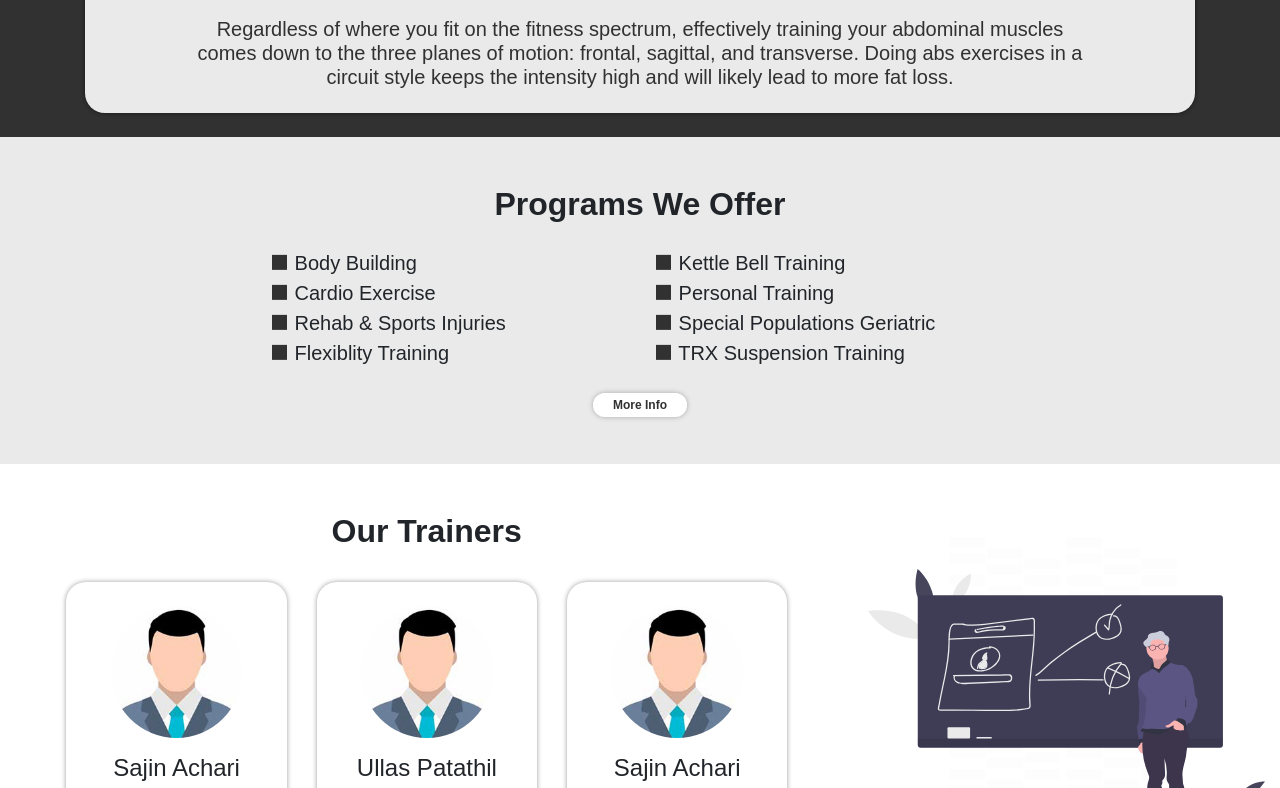
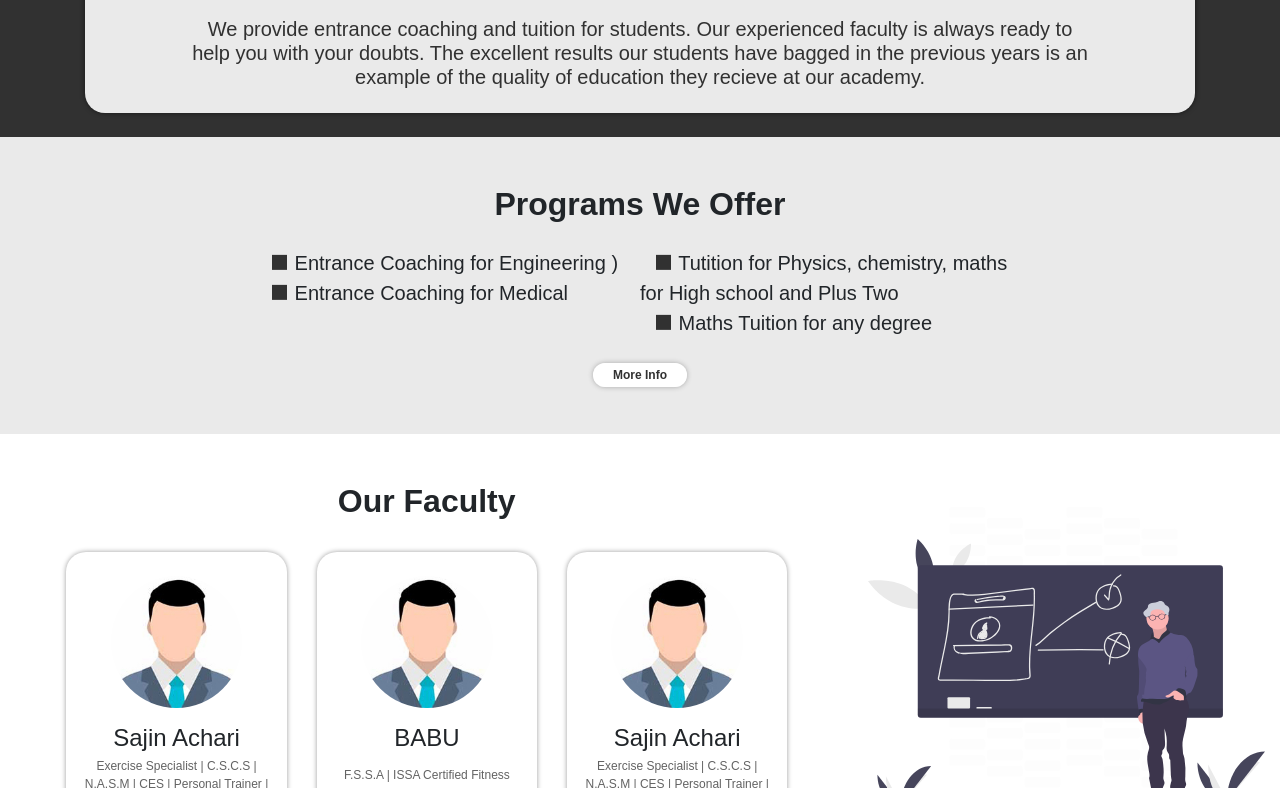
Before and after one commit to ferdinantjc/tution, a plain HTML site: page index.html in a window 1280 px wide. Shown: the part 719-1507 px from the top of the page. Drawn offline with nearby package versions, Linux system fonts and the light colour scheme; files whose address does not match are found by name; a web font is replaced by a local one.

Commit message:
Update
I have edited some content

```diff
--- a/index.html
+++ b/index.html
@@ -36,7 +36,7 @@
                     <a class="nav-link active" href="index.html">Home</a>
                 </li>
                 <li class="mx-lg-3">
-                    <a class="nav-link" href="events.html">Events & Classes</a>
+                    <a class="nav-link" href="events.html">Courses</a>
                 </li>
                 <li class="mx-lg-3">
                     <a class="nav-link" href="gallery.html">Gallery</a>
@@ -55,7 +55,7 @@
                     <img class="item-img" src="img/slider/1.jpg" alt="">
                 </div>
                 <div class="slider-caption-rt">
-                    <div class="caption-inner">CARDIO <br/> EXERCISES</div>
+                    <div class="caption-inner">ENTRANCE <br/> COACHING</div>
                 </div>
             </div>
             <div class="item">
@@ -63,7 +63,7 @@
                     <img class="item-img" src="img/slider/2.jpg" alt="">
                 </div>
                 <div class="slider-caption-lt">
-                    <div class="caption-inner">FLEXIBILITY <br/> TRAINING</div>
+                    <div class="caption-inner">TUITION <br/> </div>
                 </div>
             </div>
             <div class="item">
@@ -71,7 +71,7 @@
                     <img class="item-img" src="img/slider/3.jpg" alt="">
                 </div>
                 <div class="slider-caption-rt">
-                    <div class="caption-inner">KETTLE BELL <br/> TRAINING</div>
+                    <div class="caption-inner">EXPERIENCED <br/> STAFF</div>
                 </div>
             </div>
             <div class="item">
@@ -79,7 +79,7 @@
                     <img class="item-img" src="img/slider/4.jpg" alt="">
                 </div>
                 <div class="slider-caption-lt">
-                    <div class="caption-inner">REHAB FOR <br/> SPORTS INJURIES</div>
+                    <div class="caption-inner">EXCELLENT RESULTS<br/> IN PREVIOUS YEARS</div>
                 </div>
             </div>
             <div class="item">
@@ -87,15 +87,14 @@
                     <img class="item-img" src="img/slider/5.jpg" alt="">
                 </div>
                 <div class="slider-caption-rt">
-                    <div class="caption-inner">STRENGTH & POWER <br/> TRAINING</div>
+                    <div class="caption-inner"> MATHS TUITION FOR <br/> BTECH AND DEGREE</div>
                 </div>
             </div>
         </div>
         <div class="container pb-4">
             <div class="section-box p-4 text-center">
-                <h2><span>Fit is not a </span> destination...<br/> <span>It’s a </span> way of life...</h2>
-                <h5 class="pt-4">Regardless of where you fit on the fitness spectrum, effectively training your abdominal muscles comes down to the three planes of motion: frontal, sagittal, and transverse. Doing abs exercises in a circuit style keeps the intensity high
-                    and will likely lead to more fat loss.
+                <h2><span>Learning is not a </span> destination...<br/> <span>It’s a </span> way of life...</h2>
+                <h5 class="pt-4"> We provide entrance coaching and tuition for students. Our experienced faculty is always ready to help you with your doubts. The excellent results our students have bagged in the previous years is an example of the quality of education they recieve at our academy.
                 </h5>
             </div>
         </div>
@@ -105,16 +104,12 @@
         <h2 class="text-center mb-4">Programs We Offer</h2>
         <div class="row mx-0 set2">
             <div class="col-12 col-md-6 px-0">
-                <div><a class="px-3"><i class="fas fa-square-full"></i> Body Building</a></div>
-                <div><a class="px-3"><i class="fas fa-square-full"></i> Cardio Exercise</a></div>
-                <div><a class="px-3"><i class="fas fa-square-full"></i> Rehab & Sports Injuries</a></div>
-                <div><a class="px-3"><i class="fas fa-square-full"></i> Flexiblity Training</a></div>
+                <div><a class="px-3"><i class="fas fa-square-full"></i> Entrance Coaching for Engineering )</a></div>
+                <div><a class="px-3"><i class="fas fa-square-full"></i> Entrance Coaching for Medical</a></div>
             </div>
             <div class="col-12 col-md-6 px-0">
-                <div><a class="px-3"><i class="fas fa-square-full"></i> Kettle Bell Training</a></div>
-                <div><a class="px-3"><i class="fas fa-square-full"></i> Personal Training</a></div>
-                <div><a class="px-3"><i class="fas fa-square-full"></i> Special Populations Geriatric</a></div>
-                <div><a class="px-3"><i class="fas fa-square-full"></i> TRX Suspension Training</a></div>
+                <div><a class="px-3"><i class="fas fa-square-full"></i> Tutition for Physics, chemistry, maths for High school and Plus Two</a></div>
+                <div><a class="px-3"><i class="fas fa-square-full"></i> Maths Tuition for any degree</a></div>
             </div>
         </div>
         <div class="more-link w-100 mt-4 text-center">
@@ -125,11 +120,11 @@
     <section class="pt-5 pb-5 bg4">
         <div class="row mx-0">
             <div class="col-12 col-md-8">
-                <h2 class="text-center mb-4" style="font-weight: 600;">Our Trainers</h2>
+                <h2 class="text-center mb-4" style="font-weight: 600;">Our Faculty</h2>
                 <div class="trainers owl-carousel owl-theme">
                     <div class="item my-2">
                         <div class="trainer-photo p-3 pt-4"><img src="img/trainers/demo-photo.jpg" alt=""></div>
-                        <h4 class="text-center">Ullas Patathil</h4>
+                        <h4 class="text-center">BABU </h4>
                         <div class="designation-height">
                             <p class="text-center designation pb-3">
                                 F.S.S.A | ISSA Certified Fitness Trainer | G.G.O | REPS | Sted Council
```
